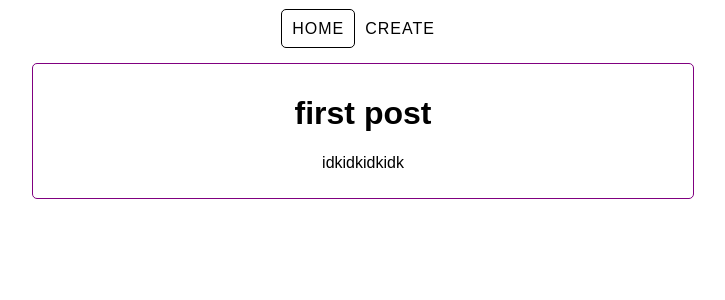
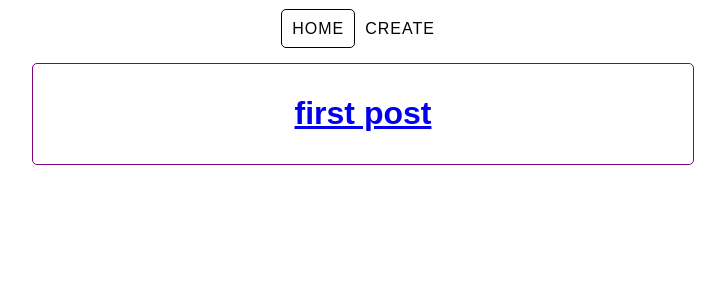
Before and after one commit to pedrolmr/post, a React (Create React App) app: page / in a window 1280 px wide. Shown: the top 300 px of the page, without its empty margins (277-1002 px from the left). Built offline with nearby package versions, Linux system fonts and the light colour scheme.

Commit message:
can now access todo page

```diff
--- a/src/App.js
+++ b/src/App.js
@@ -6,6 +6,7 @@ import uuid from 'uuid';
 
 import Todos from './components/Todos';
 import CreateTodos from './components/CreateTodos';
+import TodoPage from './components/TodoPage';
 
 class App extends Component {
   state = {
@@ -20,6 +21,11 @@ class App extends Component {
   }
 
   render(){
+    const getTodo = props => {
+      let id = props.match.params.id;
+      let currentTodo = this.state.todos.find(todo => todo.id === id)
+      return <TodoPage {...props} todo={currentTodo}/>
+    }
     return (
       <div className="App">
         <div className="Nav">
@@ -30,6 +36,8 @@ class App extends Component {
         <Switch>
           <Route exact path="/" render={props => <Todos todos={this.state.todos} {...props} />}/>
           <Route exact path="/create" render={props => <CreateTodos addTodo={this.addTodo} {...props} />} />
+
+          <Route exact path="/:id" render={getTodo}/>
         </Switch>
       </div>
     );
--- a/src/components/Todo.js
+++ b/src/components/Todo.js
@@ -1,10 +1,10 @@
-import React from 'react'
+import React from 'react';
+import { Link } from "react-router-dom";
 
-const Todo = ({title, description}) => {
+const Todo = props => {
     return (
         <div className="todo">
-            <h1>{title}</h1>
-            <p>{description}</p>
+            <Link to={`/${props.todo.id}`}><h1>{props.todo.title}</h1></Link>
         </div>
     )
 }
--- a/src/components/TodoPage.js
+++ b/src/components/TodoPage.js
@@ -1,6 +1,17 @@
-import React from 'react'
+import React from "react";
 
-const TodoPage = () => {
-    return <h1>TodoPage</h1>
-}
+const TodoPage = props => {
+    if(!props.todo) {
+       return <h1>Loading...</h1>
+    }else{
+        return (
+            <div className="todo-page">
+                <h1>{props.todo.title}</h1>
+                <p>{props.todo.description}</p>
+                <button>Edit</button>
+                <button>Delete</button>
+            </div>
+        );
+    }
+};
 export default TodoPage;
--- a/src/components/Todos.js
+++ b/src/components/Todos.js
@@ -5,7 +5,7 @@ const Todos = ({ todos }) => {
     return(
         <div className="todos">
             {todos.map(t => {
-                return <Todo title={t.title} description={t.description}/>
+                return <Todo todo={t}/>
             })}
         </div>
     )
```
